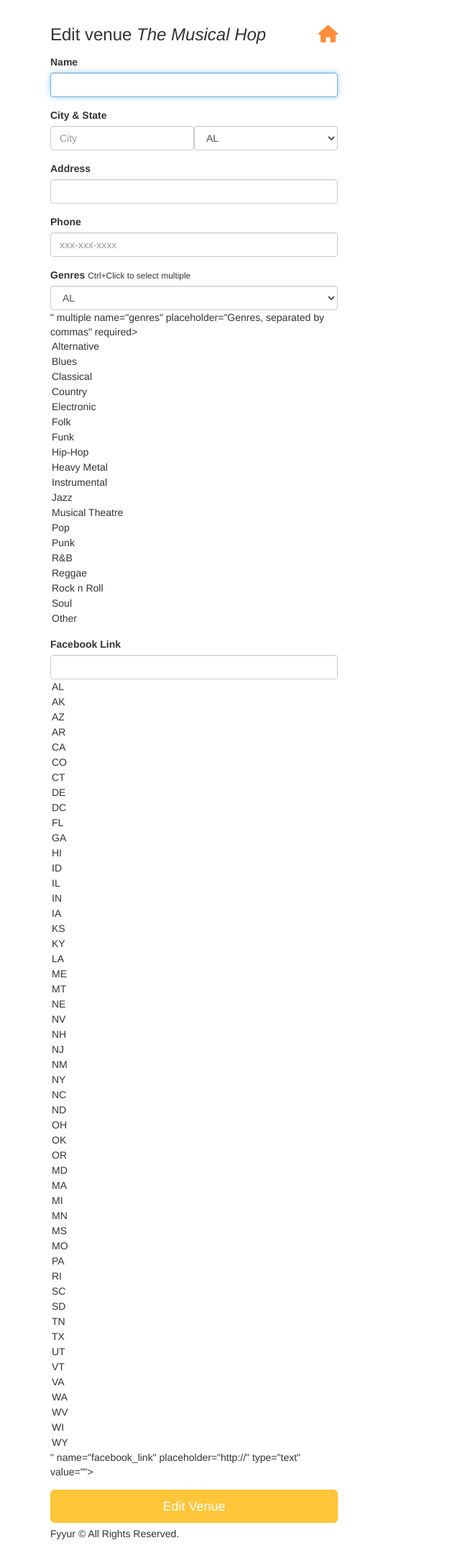
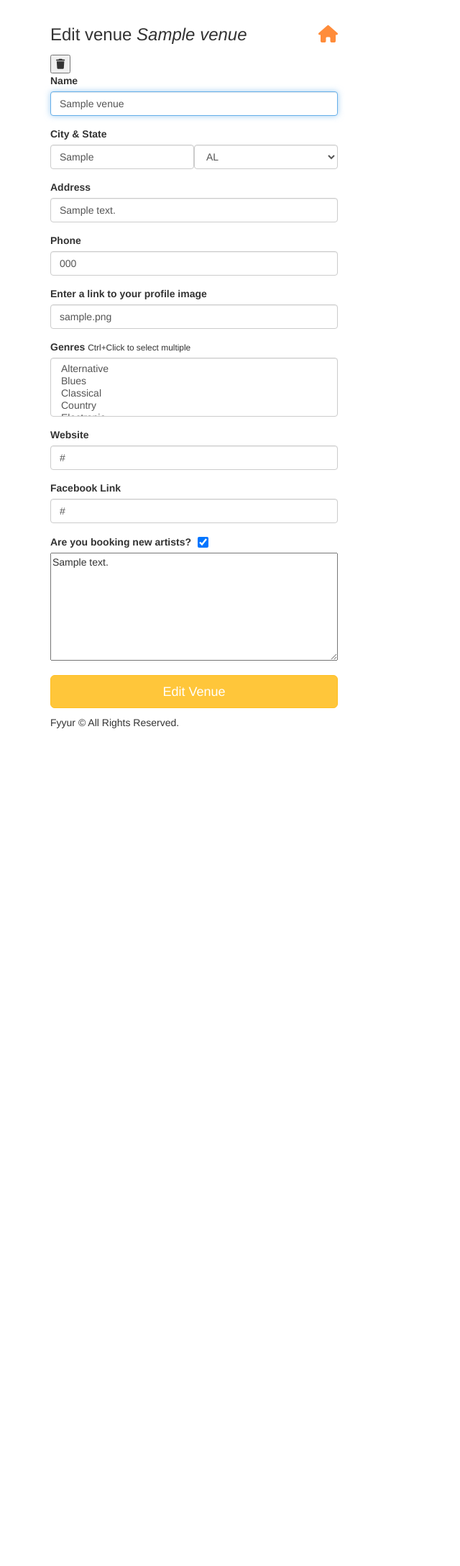
Before and after one commit to rclarkmorrow/fyyurapp, a Flask app: page /venues/1/edit in a window 1280 px wide. Shown: the part 60-2236 px from the top of the page at 72% size, without its empty margins (0-640 px from the left). After the commit the page ends 1072 px from the top, so only its background shows below. Run offline with Flask 2, Linux system fonts and the light colour scheme; tables that the repository leaves empty hold one stand-in row (values such as "Sample post"); some libraries are stand-ins or nearby versions.

Commit message:
Implemented edit venue, improved form validation
User can now edit a venue and the Venue form now has client side
validation on all form requirements.

Additionally, I refactored app.py so that the code being used to
get venue records is now a function that returns a record in dict
format for easy display on templates. I also refactored the code that
displays the list of venues to fit python style variable names.
Lastly, I restructure app.py so that all routes related to venues
appear under the venue comment.

```diff
--- a/app.py
+++ b/app.py
@@ -88,49 +88,105 @@
 # Controllers.
 #--------------------------------------------------------------------------"""
 
+#  Functions
+#  ----------------------------------------------------------------
+
+
+#  This function validates inputed phone numbers and corrects them to
+#  an 123-456-7890 format if entered as all digits.
+def format_phone(form_phone):
+    if len(form_phone) == 10:
+        return (form_phone[:3] + '-' + form_phone[3:6] +
+                '-' + form_phone[6:])
+    elif len(form_phone) < 10 or len(form_phone) > 12:
+        raise Exception('Phone Error')
+    else:
+        return form_phone
+
+
+#  This function returns a single record in Dict format and checks on whether
+#  it has a genres attribut that needs to be split into a list.
+def getRecordAsDict(table, record_id):
+    this_record = table.query.get(record_id)
+    if hasattr(this_record, 'genres'):
+        this_record.genres = this_record.genres.split(',')
+    record_as_dict = this_record.__dict__
+    return(record_as_dict)
+
+
+
+#  Main
+#  ----------------------------------------------------------------
 
 @app.route('/')
 def index():
     return render_template('pages/home.html')
 
-
+#  ----------------------------------------------------------------
 #  Venues
 #  ----------------------------------------------------------------
 
+
+#  List Venues
+#  ----------------------------------------------------------------
+
+
 @app.route('/venues')
 def venues():
+    error = False
+    #  num_shows should be aggregated based on number of upcoming
+    # shows per venue.
+    try:
+        venues_query = Venue.query.with_entities(Venue.id, Venue.name,
+                                                 Venue.city, Venue.state).all()
 
-    #       num_shows should be aggregated based on number of upcoming shows per venue.
+        def sortVenues(venues_query):
+            venue_cities = []
+            sorted_venues = []
 
-    venueQuery = db.session.query(Venue.id, Venue.name,
-                                  Venue.city, Venue.state).all()
+            for record in venues_query:
+                city_state = (record.city, record.state)
+                if city_state not in venue_cities:
+                    venue_cities.append(city_state)
 
-    def sortVenues(venueQuery):
-        venue_cities = []
-        sorted_venues = []
-        for record in venueQuery:
-            city_state = (record.city, record.state)
-            print(record.city)
-            print(record.state)
-            if city_state not in venue_cities:
-                print('city added')
-                venue_cities.append(city_state)
-        for city in venue_cities:
-            city_venues = []
-            for record in venueQuery:
-                if (record.city, record.state) == city:
-                    city_venues.append({
-                                       "id": record.id,
-                                       "name": record.name,
-                    })
-            sorted_venues.append({
-                               "city": city[0],
-                               "state": city[1],
-                               "venues": city_venues
-            })
-        return sorted_venues
+            for city in venue_cities:
+                city_venues = []
 
-    return render_template('pages/venues.html', areas=(sortVenues(venueQuery)))
+                for record in venues_query:
+
+                    if (record.city, record.state) == city:
+                        city_venues.append({
+                                          "id": record.id,
+                                          "name": record.name,
+                        })
+
+                sorted_venues.append({
+                                  "city": city[0],
+                                  "state": city[1],
+                                  "venues": city_venues
+                })
+            return sorted_venues
+
+        venue_list = sortVenues(venues_query)
+    except:
+        error = True
+        print(sys.exc_info())
+    finally:
+        db.session.close()
+
+    if error:
+        flash('An error occured. Venues cannot be shown.')
+        return redirect(url_for('index'))
+    elif venue_list == []:
+        flash('The Venues table in the database is empty.')
+        return redirect(url_for('index'))
+    else:
+        return render_template('pages/venues.html', areas=venue_list)
+
+
+#  Search Venues
+#  ----------------------------------------------------------------
+
 
 @app.route('/venues/search', methods=['POST'])
 def search_venues():
@@ -153,14 +209,8 @@
     # shows the venue page with the given venue_id
 
     error = False
-
     try:
-        def venueData(venue_id):
-            this_venue = Venue.query.get(venue_id)
-            this_venue.genres = this_venue.genres.split(',')
-            return(this_venue)
-
-        this_venue = venueData(venue_id)
+        this_venue = getRecordAsDict(Venue, venue_id)
     except:
         error = True
         print(sys.exc_info())
@@ -174,18 +224,7 @@
         return render_template('pages/show_venue.html',
                                venue=this_venue)
 
-    # data3={
-    #   "id": 3,
-    #   "name": "Park Square Live Music & Coffee",
-    #   "genres": ["Rock n Roll", "Jazz", "Classical", "Folk"],
-    #   "address": "34 Whiskey Moore Ave",
-    #   "city": "San Francisco",
-    #   "state": "CA",
-    #   "phone": "415-000-1234",
-    #   "website": "https://www.parksquarelivemusicandcoffee.com",
-    #   "facebook_link": "https://www.facebook.com/ParkSquareLiveMusicAndCoffee",
-    #   "seeking_talent": False,
-    #   "image_link": "https://images.unsplash.com/photo-1485686531765-ba63b07845a7?ixlib=rb-1.2.1&ixid=eyJhcHBfaWQiOjEyMDd9&auto=format&fit=crop&w=747&q=80",
+
     #   "past_shows": [{
     #     "artist_id": 5,
     #     "artist_name": "Matt Quevedo",
@@ -202,19 +241,12 @@
     #     "artist_name": "The Wild Sax Band",
     #     "artist_image_link": "https://images.unsplash.com/photo-1558369981-f9ca78462e61?ixlib=rb-1.2.1&ixid=eyJhcHBfaWQiOjEyMDd9&auto=format&fit=crop&w=794&q=80",
     #     "start_time": "2035-04-08T20:00:00.000Z"
-    #   }, {
-    #     "artist_id": 6,
-    #     "artist_name": "The Wild Sax Band",
-    #     "artist_image_link": "https://images.unsplash.com/photo-1558369981-f9ca78462e61?ixlib=rb-1.2.1&ixid=eyJhcHBfaWQiOjEyMDd9&auto=format&fit=crop&w=794&q=80",
-    #     "start_time": "2035-04-15T20:00:00.000Z"
-    #   }],
-    #   "past_shows_count": 1,
-    #   "upcoming_shows_count": 1,
-    # }
+    #   }
 
 
 #  Create Venue
 #  ----------------------------------------------------------------
+
 
 @app.route('/venues/create', methods=['GET'])
 def create_venue_form():
@@ -225,22 +257,13 @@
 @app.route('/venues/create', methods=['POST'])
 def create_venue_submission():
     form = VenueForm()
-    error= False
-
-    if not form.validate():
-        return render_template('forms/new_venue.html', form=form)
+    error = False
 
     try:
-        def format_phone(form_phone):
-            if len(form_phone) == 10:
-                return (form.phone.data[:3] + '-' + form.phone.data[3:6] +
-                        '-' + form.phone.data[6:])
-            elif len(form_phone) < 10 or len(form_phone) > 12:
-                raise Exception('Phone Error')
-            else:
-                return form.phone.data
+        if not form.validate():
+            return render_template('forms/new_venue.html', form=form)
 
-        this_venue = Venue (
+        this_venue = Venue(
                         name=form.name.data.strip(),
                         genres=','.join(form.genres.data),
                         city=form.city.data.strip(),
@@ -256,7 +279,6 @@
 
         db.session.add(this_venue)
         db.session.commit()
-
     except:
         error = True
         db.session.rollback()
@@ -271,9 +293,80 @@
     return render_template('pages/home.html')
 
 
+#  Edit Venue
+#  ----------------------------------------------------------------
+
+
+@app.route('/venues/<int:venue_id>/edit', methods=['GET'])
+def edit_venue(venue_id):
+
+    form = VenueForm()
+    error = False
+
+    try:
+        this_venue = getRecordAsDict(Venue, venue_id)
+    except:
+        error = True
+        print(sys.exc_info())
+    finally:
+        db.session.close()
+    if error is True:
+        flash('An error occurred. Venue with ID ' + str(venue_id) +
+              ' could not be edited.')
+        return redirect(url_for('show_venue', venue_id=venue_id))
+    else:
+        form = VenueForm(data=this_venue)
+        return render_template('forms/edit_venue.html', form=form,
+                               venue=this_venue)
+
+
+@app.route('/venues/<int:venue_id>/edit', methods=['POST'])
+def edit_venue_submission(venue_id):
+    form = VenueForm()
+    error = False
+
+    try:
+        this_venue = Venue.query.get(venue_id)
+
+        if not form.validate():
+            return render_template('forms/edit_venue.html', form=form,
+                                   venue=this_venue)
+
+        this_venue.name = form.name.data
+        this_venue.genres = ','.join(form.genres.data)
+        this_venue.city = form.city.data.strip()
+        this_venue.state = form.state.data
+        this_venue.address = form.address.data.strip()
+        this_venue.phone = format_phone(form.phone.data)
+        this_venue.image_link = form.image_link.data
+        this_venue.facebook_link = form.facebook_link.data
+        this_venue.website = form.website.data
+        this_venue.seeking_talent = form.seeking_talent.data
+        this_seeking_description = form.seeking_description.data
+
+        db.session.add(this_venue)
+        db.session.commit()
+
+    except:
+        error = True
+        db.session.rollback()
+        print(sys.exc_info())
+    finally:
+        db.session.close()
+    if error:
+        flash('An error occurred. Venue ' + request.form['name']+ ' could not be updated.')
+        return render_template('forms/edit_venue.html', form=form)
+    else:
+        flash('Venue ' + request.form['name'] + ' was successfully edited!')
+    return redirect(url_for('show_venue', venue_id=venue_id))
+
+
+#  Delete Venue
+#  ----------------------------------------------------------------
+
+
 @app.route('/venues/<venue_id>', methods=['DELETE'])
 def delete_venue(venue_id):
-
     error = False
 
     try:
@@ -298,11 +391,11 @@
     return jsonify(success=True), 200
 
 
-    # return render_template('pages/home.html')
+#  ----------------------------------------------------------------
+#  Artists
+#  ----------------------------------------------------------------
 
 
-#  Artists
-#  ----------------------------------------------------------------
 @app.route('/artists')
 def artists():
   # TODO: replace with real data returned from querying the database
@@ -410,6 +503,7 @@
   data = list(filter(lambda d: d['id'] == artist_id, [data1, data2, data3]))[0]
   return render_template('pages/show_artist.html', artist=data)
 
+
 #  Update
 #  ----------------------------------------------------------------
 @app.route('/artists/<int:artist_id>/edit', methods=['GET'])
@@ -438,31 +532,10 @@
 
   return redirect(url_for('show_artist', artist_id=artist_id))
 
-@app.route('/venues/<int:venue_id>/edit', methods=['GET'])
-def edit_venue(venue_id):
-  form = VenueForm()
-  venue={
-    "id": 1,
-    "name": "The Musical Hop",
-    "genres": ["Jazz", "Reggae", "Swing", "Classical", "Folk"],
-    "address": "1015 Folsom Street",
-    "city": "San Francisco",
-    "state": "CA",
-    "phone": "123-123-1234",
-    "website": "https://www.themusicalhop.com",
-    "facebook_link": "https://www.facebook.com/TheMusicalHop",
-    "seeking_talent": True,
-    "seeking_description": "We are on the lookout for a local artist to play every two weeks. Please call us.",
-    "image_link": "https://images.unsplash.com/photo-1543900694-133f37abaaa5?ixlib=rb-1.2.1&ixid=eyJhcHBfaWQiOjEyMDd9&auto=format&fit=crop&w=400&q=60"
-  }
-  # TODO: populate form with values from venue with ID <venue_id>
-  return render_template('forms/edit_venue.html', form=form, venue=venue)
 
-@app.route('/venues/<int:venue_id>/edit', methods=['POST'])
-def edit_venue_submission(venue_id):
-  # TODO: take values from the form submitted, and update existing
-  # venue record with ID <venue_id> using the new attributes
-  return redirect(url_for('show_venue', venue_id=venue_id))
+
+
+
 
 #  Create Artist
 #  ----------------------------------------------------------------
--- a/forms.py
+++ b/forms.py
@@ -4,7 +4,7 @@
 from wtforms import (StringField, SelectField, SelectMultipleField,
                      DateTimeField, BooleanField, TextAreaField,
                      ValidationError)
-from wtforms.validators import DataRequired, AnyOf, URL, Optional
+from wtforms.validators import DataRequired, AnyOf, URL, Optional, Length
 
 
 # Forms
@@ -38,10 +38,16 @@
             raise ValidationError('Please enter details below.')
 
     name = StringField(
-        'name', validators=[DataRequired()]
+        'name', validators=[DataRequired(),
+                            Length(max=120,
+                                   message='Can\'t be more than 120 ' +
+                                   'characters')]
     )
     city = StringField(
-        'city', validators=[DataRequired()]
+        'city', validators=[DataRequired(),
+                            Length(max=120,
+                                   message='Can\'t be more than 120 ' +
+                                   'characters')]
     )
     state = SelectField(
         'state', validators=[DataRequired()],
@@ -100,16 +106,22 @@
         ]
     )
     address = StringField(
-        'address', validators=[DataRequired()]
+        'address', validators=[DataRequired(),
+                               Length(max=120,
+                                      message='Can\'t be more than 120 ' +
+                                      'characters.')]
     )
     phone = StringField(
         'phone', validators=[Optional()]
     )
     image_link = StringField(
-        'image_link', validators=[DataRequired(), URL(
-                                  message='Please enter a valid URL.' +
-                                  '<br />("http://" or "https://" ' +
-                                  'is required)')]
+        'image_link', validators=[DataRequired(),
+                                  URL(message='Please enter a valid URL.' +
+                                      '<br />("http://" or "https://" is ' +
+                                      'required)'),
+                                  Length(max=500,
+                                         message='<br />Can\'t be more than ' +
+                                         '500 characters.')]
     )
     genres = SelectMultipleField(
         # TODO implement enum restriction
@@ -140,20 +152,29 @@
         'website', validators=[Optional(),
                                URL(message='Please enter a valid URL' +
                                    '<br />("http://" or "https://" ' +
-                                   'is required)')]
+                                   'is required)'),
+                               Length(max=120,
+                                      message='<br />Can\'t be more than ' +
+                                      '120 characters.')]
     )
     facebook_link = StringField(
         'facebook_link', validators=[Optional(),
                                      URL(message='Please enter a' +
                                          ' valid facebook link.' +
                                          '<br />("http://" or "https://" ' +
-                                         'is required)')]
+                                         'is required)'),
+                                     Length(max=120,
+                                            message='<br />Can\'t be more ' +
+                                            'than 120 characters.')]
     )
     seeking_talent = BooleanField(
         'seeking_talent'
     )
     seeking_description = TextAreaField(
-        'seeking_description'
+        'seeking_description', validators=[Optional(),
+                                           Length(max=500,
+                                                  message='Can\'t be more ' +
+                                                  'than 500 characters.')]
     )
 
 
--- a/templates/forms/edit_venue.html
+++ b/templates/forms/edit_venue.html
@@ -1,13 +1,21 @@
 {% extends 'layouts/main.html' %}
 {% block title %}Edit Venue{% endblock %}
 {% block content %}
+
 <div class="form-wrapper">
   <form class="form" method="post" action="/venues/{{venue.id}}/edit">
+
     <h3 class="form-heading">Edit venue <em>{{ venue.name }}</em> <a href="{{ url_for('index') }}" title="Back to homepage"><i class="fa fa-home pull-right"></i></a></h3>
+    <button id="delete-venue" data-id="{{ venue.id }}" data-name="{{ venue.name }}"><i class="fas fa-trash"></i></button>
+
     <div class="form-group">
       <label for="name">Name</label>
       {{ form.name(class_ = 'form-control', autofocus = true) }}
+      {% if form.name.errors %}
+      <span class="error" style="color:red;">{% for error in form.name.errors %}{{error|safe}}{% endfor %}</span>
+      {% endif %}
     </div>
+
     <div class="form-group">
       <label>City & State</label>
       <div class="form-inline">
@@ -18,25 +26,98 @@
           {{ form.state(class_ = 'form-control', placeholder='State', autofocus = true) }}
         </div>
       </div>
+      {% if form.city.errors %}
+      <span class="error" style="color:red;">{% for error in form.city.errors %}{{error|safe}}{% endfor %}</span>
+      {% endif %}
+      {% if form.state.errors %}
+      <span class="error" style="color:red;">{% for error in form.state.errors %}{{error|safe}}{% endfor %}</span>
+      {% endif %}
     </div>
+
     <div class="form-group">
       <label for="address">Address</label>
       {{ form.address(class_ = 'form-control', autofocus = true) }}
+      {% if form.address.errors %}
+      <span class="error" style="color:red;">{% for error in form.address.errors %}{{error|safe}}{% endfor %}</span>
+      {% endif %}
     </div>
+
     <div class="form-group">
       <label for="phone">Phone</label>
       {{ form.phone(class_ = 'form-control', placeholder='xxx-xxx-xxxx', autofocus = true) }}
+      {% if form.phone.errors %}
+      <span class="error" style="color:red;">{% for error in form.phone.errors %}{{error|safe}}{% endfor %}</span>
+      {% endif %}
     </div>
+
+    <div class="form-group">
+      <label for="image_link">Enter a link to your profile image</label>
+      {{ form.image_link(class_ = 'form-control', placeholder='http//www.example.com/img.jpg', autofocus = true) }}
+      {% if form.image_link.errors %}
+      <span class="error" style="color:red;">{% for error in form.image_link.errors %}{{error|safe}}{% endfor %}</span>
+      {% endif %}
+    </div>
+
     <div class="form-group">
       <label for="genres">Genres</label>
       <small>Ctrl+Click to select multiple</small>
-        {{ form.genres(class_ = 'form-control', placeholder='Genres, separated by commas', id=form.state, autofocus = true) }}
+      {% if form.genres.errors %}
+      <p><span class="error" style="color:red;">{% for error in form.genres.errors %}{{error|safe}}{% endfor %}</span></p>
+      {% endif %}
+      {{ form.genres(class_ = 'form-control', placeholder='Genres, separated by commas', autofocus = true) }}
     </div>
+
     <div class="form-group">
-          <label for="genres">Facebook Link</label>
-          {{ form.facebook_link(class_ = 'form-control', placeholder='http://', id=form.state, autofocus = true) }}
+      <label for="website">Website</label>
+      {{ form.website(class_ = 'form-control', placeholder='http://www.example.com', autofocus = true) }}
+      {% if form.website.errors %}
+      <span class="error" style="color:red;">{% for error in form.website.errors %}{{error|safe}}{% endfor %}</span>
+      {% endif %}
     </div>
-      <input type="submit" value="Edit Venue" class="btn btn-primary btn-lg btn-block">
+
+    <div class="form-group">
+      <label for="facebook_link">Facebook Link</label>
+      {{ form.facebook_link(class_ = 'form-control', placeholder='http://www.facebook.com/venuename', autofocus = true) }}
+      {% if form.facebook_link.errors %}
+      <span class="error" style="color:red;">{% for error in form.facebook_link.errors %}{{error|safe}}{% endfor %}</span>
+      {% endif %}
+    </div>
+
+    <div class="form-group">
+      <label>
+        <span style="margin-right: 5px;">Are you booking new artists?</span>
+        {{ form.seeking_talent(class_ = 'form-control', class = 'small-checkbox', autofocus = true) }}
+      </label>
+      {% if form.seeking_description.errors %}
+      <p><span class="error" style="color:red;">{% for error in form.seeking_description.errors %}{{error|safe}}{% endfor %}</span></p>
+      {% endif %}
+      <div>
+        {{ form.seeking_description(class_ = 'form-control', class = 'description-input', placeholder='Tell the world what you want in an artist and how to get in touch...', autofocus = true) }}
+      </div>
+    </div>
+
+    <p><input type="submit" value="Edit Venue" class="btn btn-primary btn-lg btn-block"></p>
+
   </form>
 </div>
+
+<script>
+  document.getElementById("delete-venue").onclick = function(deleteVenue) {
+  const VENUE_ID = deleteVenue.currentTarget.dataset['id'];
+  fetch( '/venues/' + VENUE_ID, {
+    method: 'DELETE',
+  }).then( response => {
+    if ( response.ok ) {
+      window.location.href='/venues';
+    }
+    else {
+      console.log ('there was an error on else');
+      window.location.href=`/venues/${VENUE_ID}`;
+    }
+  }).catch( error => {
+    window.location.href=`/`;
+  });
+}
+</script>
+
 {% endblock %}
```
Also changed, not shown: templates/forms/new_venue.html (+19 -6 lines). Lines whose indentation alone changed are shown as unchanged.
